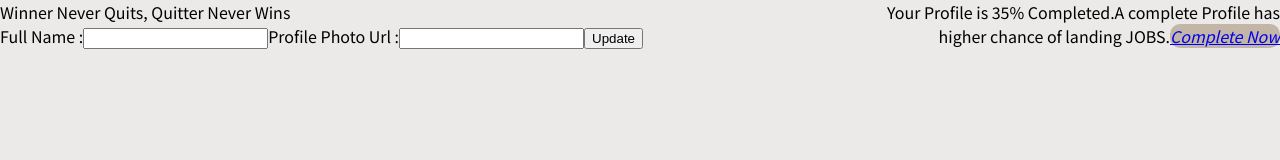
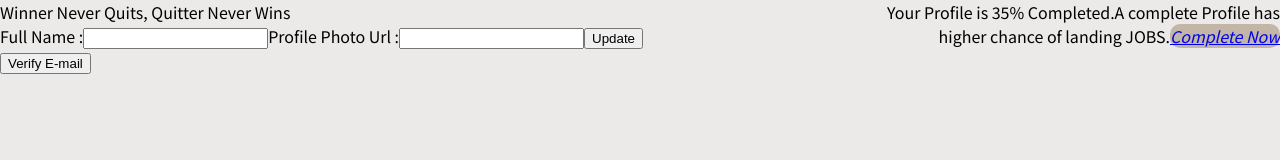
Before and after one commit to SourabhK0625/Expense-Tracker, a React (Create React App) app: page /profile in a window 1280 px wide. Shown: the top 160 px of the page. Built offline with nearby package versions, Linux system fonts and the light colour scheme; no server answers.

Commit message:
Verify Email.ID

```diff
--- a/src/App.js
+++ b/src/App.js
@@ -11,8 +11,8 @@ function App()
   return (
     <CartProvider>
       <Switch>
-       <Route path='/login'><Login /></Route>
-       <Route path='/' exact><Redirect to='/login' /></Route>
+       {!crtctx.isLoggedIn &&<Route path='/login'><Login /></Route>}
+       {!crtctx.isLoggedIn &&<Route path='/' exact><Redirect to='/login' /></Route>}
         <Route path='/welcome'><Welcome /></Route>
         <Route path='/profile'><Profile /></Route>
       </Switch>
--- a/src/components/Pages/Profile.js
+++ b/src/components/Pages/Profile.js
@@ -44,6 +44,26 @@ const Profile = props =>
             console.log(res.json())
         })
 
+    };
+
+    const verifyHandler = mail =>{
+        mail.preventDefault();
+        fetch('https://identitytoolkit.googleapis.com/v1/accounts:sendOobCode?key=AIzaSyBMoCmrXulQToPQEvD8GVvnW5klI3An3Ps',
+        {
+            method: 'POST',
+            body: JSON.stringify({
+                requestType: 'VERIFY_EMAIL',
+                idToken: localStorage.getItem('token')
+            })
+        }).then(res => {
+            if(res.ok)
+            {
+                console.log(res);
+            }
+        }).catch(err=>
+            {
+                console.log('Email Not Verified');
+            })
     }
     return (
         <div>
@@ -60,7 +80,7 @@ const Profile = props =>
                     <input type='text' id='imageUrl' required ref={imageUrlRef} defaultValue={imageLink} />
                     <button type="submit">Update</button>
                 </form>
-
+                <button onClick={verifyHandler}>Verify E-mail</button>
             </div>
         </div>
     )
```
